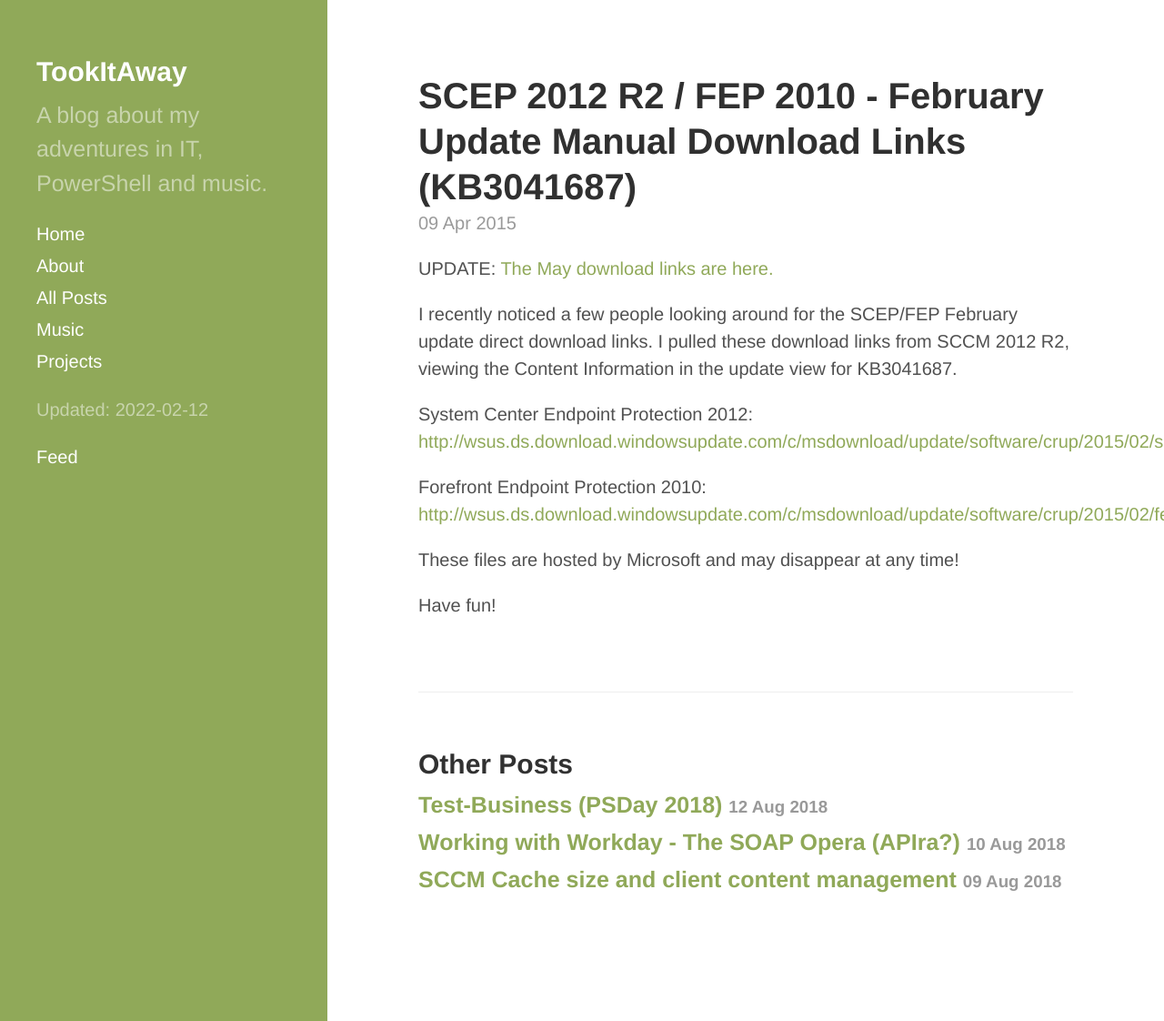
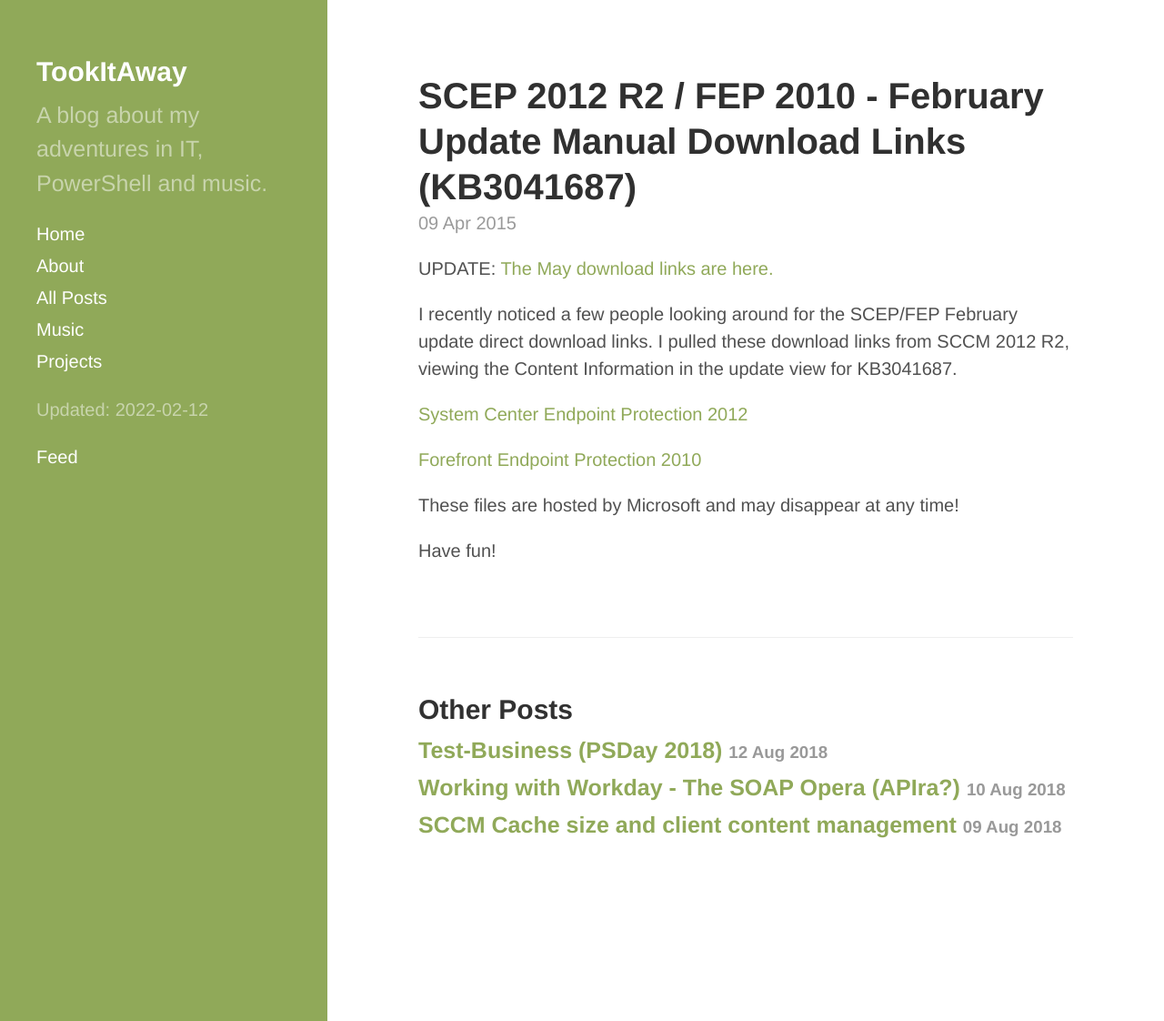
Before and after one commit to davegreen/davegreen.github.io, a Jekyll site: the page built from _posts/2015-04-09-scep-2012-r2-fep-2010-february-update-manual-download-links-kb3041687.md, in a window 1280 px wide and 1122 px high. Shown: the whole window at 91% size. Built offline with Jekyll 4.4.1, drawn with Linux system fonts in a browser that asks for light colours; some of the changed lines change nothing that is shown.

Commit message:
Update links

```diff
--- a/_posts/2015-04-09-scep-2012-r2-fep-2010-february-update-manual-download-links-kb3041687.md
+++ b/_posts/2015-04-09-scep-2012-r2-fep-2010-february-update-manual-download-links-kb3041687.md
@@ -11,11 +11,9 @@
 
 I recently noticed a few people looking around for the SCEP/FEP February update direct download links. I pulled these download links from SCCM 2012 R2, viewing the Content Information in the update view for KB3041687.
 
-System Center Endpoint Protection 2012:
-[http://wsus.ds.download.windowsupdate.com/c/msdownload/update/software/crup/2015/02/scepinstall_230274d8b20bbe30fb94a287fd82670af0309ea4.exe](http://wsus.ds.download.windowsupdate.com/c/msdownload/update/software/crup/2015/02/scepinstall_230274d8b20bbe30fb94a287fd82670af0309ea4.exe)
+[System Center Endpoint Protection 2012](http://wsus.ds.download.windowsupdate.com/c/msdownload/update/software/crup/2015/02/scepinstall_230274d8b20bbe30fb94a287fd82670af0309ea4.exe)
 
-Forefront Endpoint Protection 2010:
-[http://wsus.ds.download.windowsupdate.com/c/msdownload/update/software/crup/2015/02/fepinstall_96be19e39aab5c5c7c569a6b143e6e44b72aaec0.exe](http://wsus.ds.download.windowsupdate.com/c/msdownload/update/software/crup/2015/02/fepinstall_96be19e39aab5c5c7c569a6b143e6e44b72aaec0.exe)
+[Forefront Endpoint Protection 2010](http://wsus.ds.download.windowsupdate.com/c/msdownload/update/software/crup/2015/02/fepinstall_96be19e39aab5c5c7c569a6b143e6e44b72aaec0.exe)
 
 These files are hosted by Microsoft and may disappear at any time!
 
```
